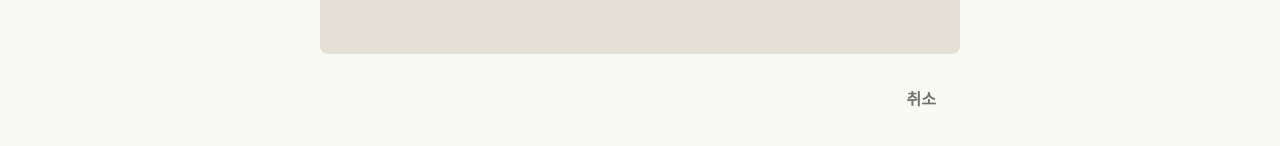
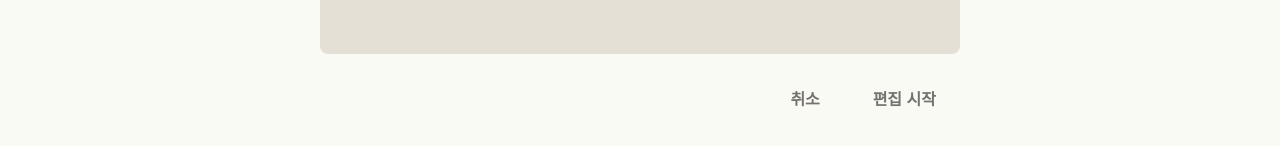
Before and after one commit to Yuna-001/custom-task-rewards-react-ts, a React (Vite) app: page /home/tasks/CSS1000 in a window 1280 px wide. Shown: the part 532-678 px from the top of the page. Built offline with nearby package versions, Linux system fonts and the light colour scheme.

Commit message:
useActionButtons 훅 추가 및 편집 시작 버튼 구현
- useActionButtons 훅을 추가하여 버튼 상태 관리 로직 분리
- 편집 모드나 생성 모드가 아니면 '편집 시작' 버튼 추가

```diff
--- a/src/page/ItemForm.tsx
+++ b/src/page/ItemForm.tsx
@@ -26,7 +26,7 @@ const ActionButtons = styled.div`
   display: flex;
   justify-content: right;
   align-items: center;
-  gap: 0.5rem;
+  gap: 0.3rem;
 `;
 
 const SubmitButton = styled.button`
@@ -42,22 +42,33 @@ const SubmitButton = styled.button`
   }
 `;
 
+const useActionButtons = () => {
+  const { pathname } = useLocation();
+  const isEditing = pathname.endsWith("/edit");
+  const isCreating = pathname.endsWith("/add");
+
+  return { isEditing, isCreating };
+};
+
 const ItemForm: React.FC = () => {
   const category = useCategory();
   const { id } = useParams();
 
   const item = useItemStore((state) => state.getItem(id));
 
-  const { pathname } = useLocation();
-  const isEditting = pathname.endsWith("/edit");
-  const isCreating = pathname.endsWith("/add");
+  const { isEditing, isCreating } = useActionButtons();
+  let actiontBtn = <></>;
 
-  let changeBtn = <></>;
-
-  if (isEditting) {
-    changeBtn = <SubmitButton type="submit">변경</SubmitButton>;
+  if (isEditing) {
+    actiontBtn = <SubmitButton type="submit">변경</SubmitButton>;
   } else if (isCreating) {
-    changeBtn = <SubmitButton type="submit">추가</SubmitButton>;
+    actiontBtn = <SubmitButton type="submit">추가</SubmitButton>;
+  } else {
+    actiontBtn = (
+      <ActionButton>
+        <Link to="edit">편집 시작</Link>
+      </ActionButton>
+    );
   }
 
   return (
@@ -96,7 +107,7 @@ const ItemForm: React.FC = () => {
             취소
           </Link>
         </ActionButton>
-        {changeBtn}
+        {actiontBtn}
       </ActionButtons>
     </StyledForm>
   );
```
